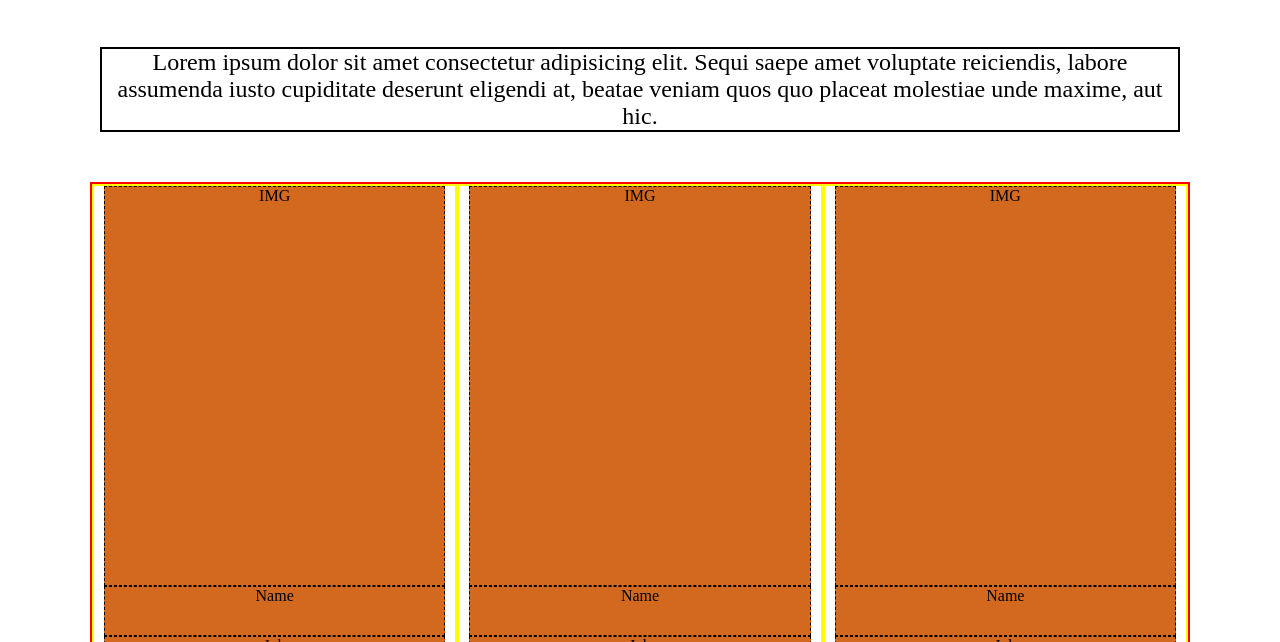
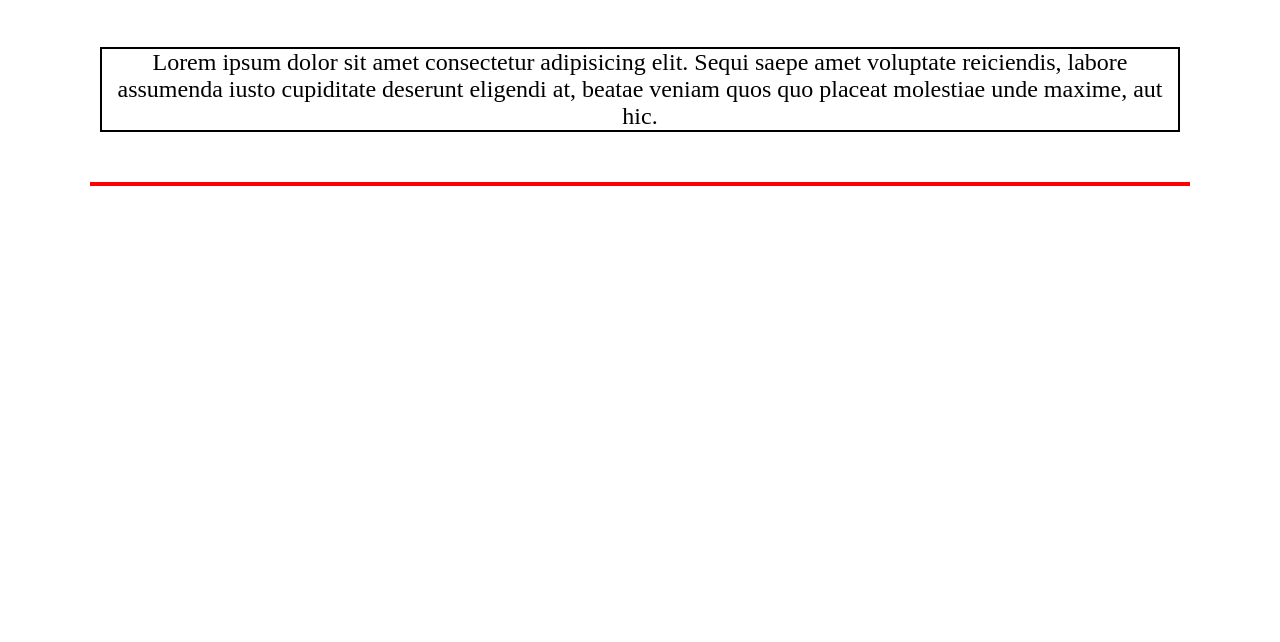
Before and after one commit to DaniAm94/js-our-team, a plain HTML site: page index.html in a window 1280 px wide. Shown: the part 158-800 px from the top of the page. Drawn offline with Linux system fonts and the light colour scheme.

Commit message:
completed 1st milestone

```diff
--- a/index.html
+++ b/index.html
@@ -17,7 +17,7 @@
             assumenda
             iusto cupiditate deserunt eligendi at, beatae veniam quos quo placeat molestiae unde maxime, aut hic.</p>
         <div class="row">
-            <div class="col">
+            <!-- <div class="col">
                 <div class="card">
                     <div class="img">IMG</div>
                     <div class="name">Name</div>
@@ -58,7 +58,7 @@
                     <div class="name">Name</div>
                     <div class="job">Job</div>
                 </div>
-            </div>
+            </div> -->
 
         </div>
     </div>
--- a/js/script.js
+++ b/js/script.js
@@ -1 +1,36 @@
-console.log('JS OK!');
+const displayField = document.querySelector('.row');
+
+const team = [
+    {
+        name: 'Wayne Barnett',
+        job: 'Founder & CEO',
+        pic: 'wayne-barnett-founder-ceo.jpg'
+    },
+    {
+        name: 'Angela Caroll',
+        job: 'Chief Editor',
+        pic: 'angela-caroll-chief-editor.jpg'
+    },
+    {
+        name: 'Walter Gordon',
+        job: 'Office Manager ',
+        pic: 'walter-gordon-office-manager.jpg'
+    },
+    {
+        name: 'Angela Lopez',
+        job: 'Social Media Manager',
+        pic: 'angela-lopez-social-media-manager.jpg'
+    },
+    {
+        name: 'Scott Estrada',
+        job: 'Developer',
+        pic: 'scott-estrada-developer.jpg'
+    },
+    {
+        name: 'Barbara Ramos',
+        job: 'Graphic Designer',
+        pic: 'barbara-ramos-graphic-designer.jpg'
+    }
+];
+
+console.table(team);
```
